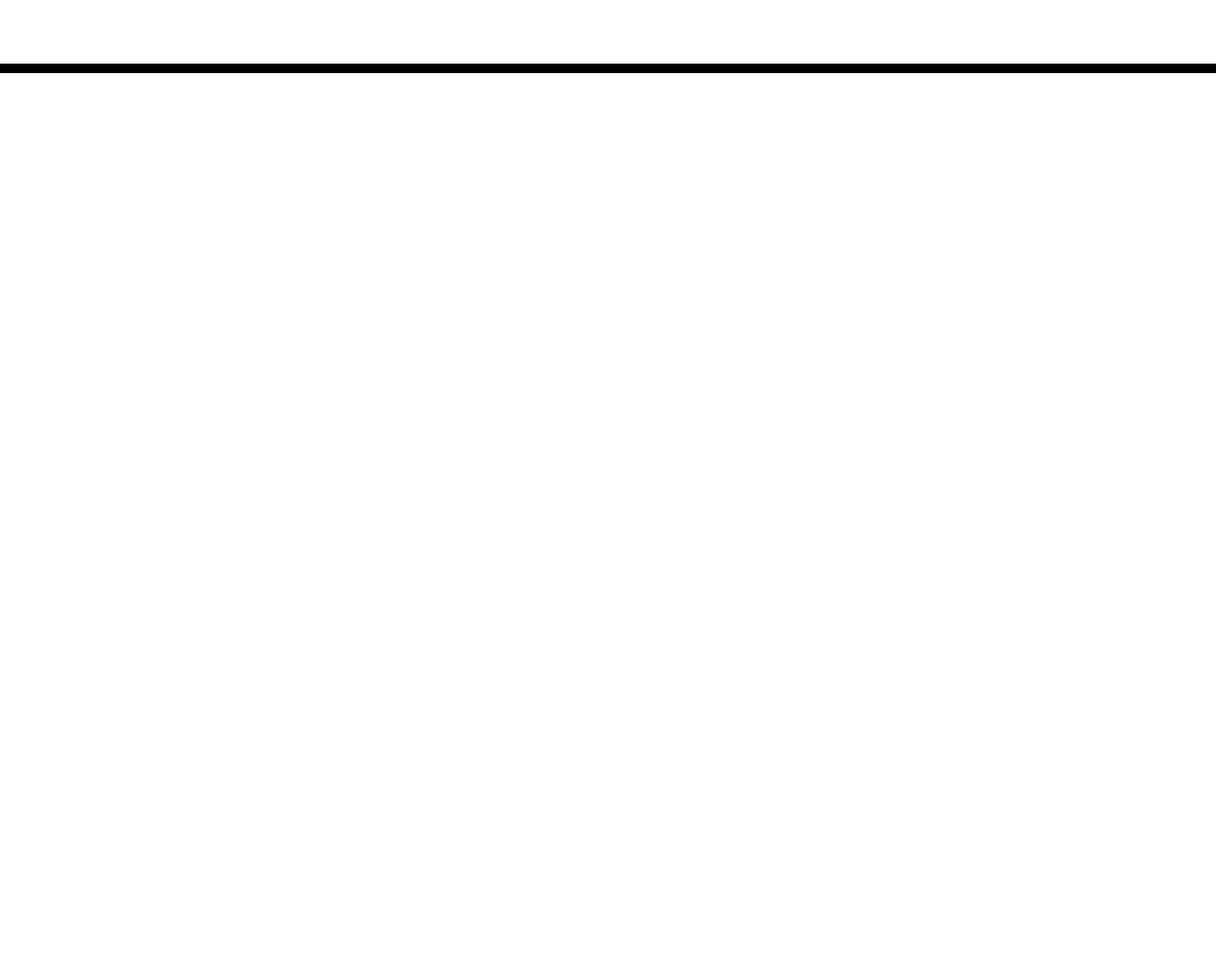
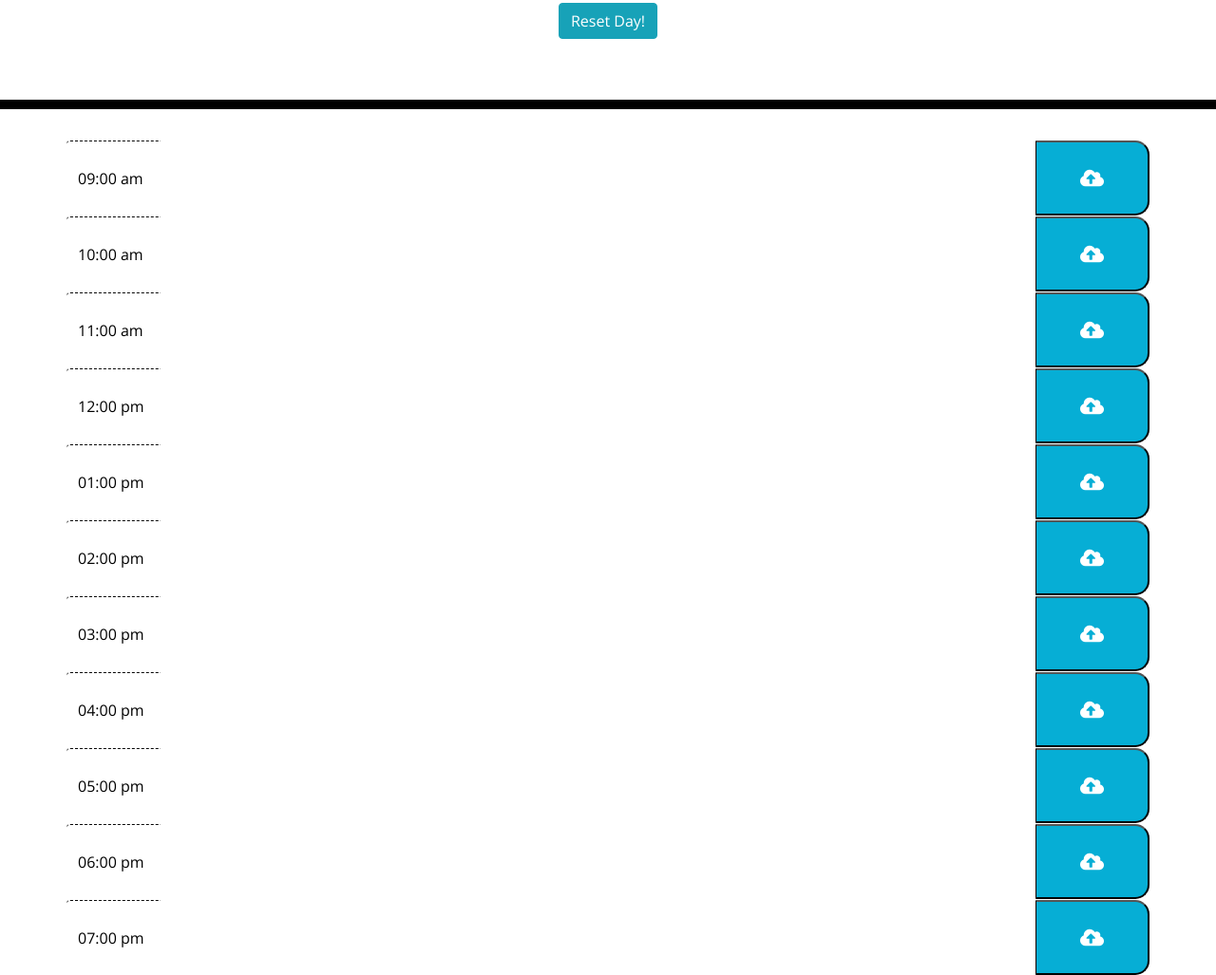
Before and after one commit to tmunkhb/challenge5.dailyplanner, a plain HTML site: page index.html in a window 1280 px wide. Shown: the part 191-1218 px from the top of the page at 95% size. Before the commit the page ends 800 px from the top, so only its background shows below. Drawn offline with nearby package versions, Linux system fonts and the light colour scheme; files that its build step writes are made by us from their sources.

Commit message:
finished html

```diff
--- a/Develop/css/style.css
+++ b/Develop/css/style.css
@@ -11,6 +11,7 @@ textarea{
   color: #000000;
   border-left: 1px solid black;
   padding: 10px;
+  width: 920px;
 }
 
 .jumbotron {
@@ -30,6 +31,14 @@ textarea{
   border-radius: 15px;
 }
 
+.input-group-text {
+  border:none;
+}
+
+.form-control {
+  border: none;
+}
+
 .row {
   white-space: pre-wrap;
   height: 80px;
@@ -40,6 +49,9 @@ textarea{
   background-color: #ffffff;
   color: #000000;
   border-top: 1px dashed #000000;
+  width: 100px;
+  text-align: center;
+  pad: 20px;
 }
 
 .past {
@@ -63,6 +75,8 @@ textarea{
   border-bottom-right-radius: 15px;
   background-color: #06AED5;
   color: white;
+  width: 120px;
+  font-size: 20px;
 }
 
 .saveBtn i:hover {
--- a/index.html
+++ b/index.html
@@ -18,7 +18,8 @@
       href="https://fonts.googleapis.com/css?family=Open+Sans&display=swap"
       rel="stylesheet"
     />
-    <link rel="stylesheet" href="style.css" />
+    <link rel="stylesheet" href="./Develop/css/style.css"/>
+
     <title>Work Day Scheduler</title>
   </head>
 
@@ -27,12 +28,125 @@
       <h1 class="display-3">Work Day Scheduler</h1>
       <p class="lead">A simple calendar app for scheduling your work day</p>
       <p id="currentDay" class="lead"></p>
+      <button type="button" class="btn btn-info" id="resetDay">Reset Day!</button>
     </header>
+
     <div class="container">
       <!-- Timeblocks go here -->
+      <div class="row">
+        <div class="input-group">
+          <div class="input-group-prepend">
+            <span class="input-group-text hour">09:00 am </span>
+          </div>
+          <textarea class="form-control" aria-label="With textarea" id="9am"></textarea>
+          <button type="button" class="saveBtn"><i class="fas fa-cloud-upload-alt"></i></button>
+        </div>
+      </div>
+
+      <div class="row">
+        <div class="input-group">
+          <div class="input-group-prepend">
+            <span class="input-group-text hour">10:00 am </span>
+          </div>
+          <textarea class="form-control" aria-label="With textarea" id="10am"></textarea>
+          <button type="button" class="saveBtn"><i class="fas fa-cloud-upload-alt"></i></button>
+        </div>
+      </div>
+
+      <div class="row">
+        <div class="input-group">
+          <div class="input-group-prepend">
+            <span class="input-group-text hour">11:00 am </span>
+          </div>
+          <textarea class="form-control" aria-label="With textarea" id="11am"></textarea>
+          <button type="button" class="saveBtn"><i class="fas fa-cloud-upload-alt"></i></button>
+        </div>
+      </div>
+
+      <div class="row">
+        <div class="input-group">
+          <div class="input-group-prepend">
+            <span class="input-group-text hour">12:00 pm </span>
+          </div>
+          <textarea class="form-control" aria-label="With textarea" id="12pm"></textarea>
+          <button type="button" class="saveBtn"><i class="fas fa-cloud-upload-alt"></i></button>
+        </div>
+      </div>
+
+      <div class="row">
+        <div class="input-group">
+          <div class="input-group-prepend">
+            <span class="input-group-text hour">01:00 pm </span>
+          </div>
+          <textarea class="form-control" aria-label="With textarea" id="13pm"></textarea>
+          <button type="button" class="saveBtn"><i class="fas fa-cloud-upload-alt"></i></button>
+        </div>
+      </div>
+
+      <div class="row">
+        <div class="input-group">
+          <div class="input-group-prepend">
+            <span class="input-group-text hour">02:00 pm </span>
+          </div>
+          <textarea class="form-control" aria-label="With textarea" id="14pm"></textarea>
+          <button type="button" class="saveBtn"><i class="fas fa-cloud-upload-alt"></i></button>
+        </div>
+      </div>
+
+      <div class="row">
+        <div class="input-group">
+          <div class="input-group-prepend">
+            <span class="input-group-text hour">03:00 pm </span>
+          </div>
+          <textarea class="form-control" aria-label="With textarea" id="15pm"></textarea>
+          <button type="button" class="saveBtn"><i class="fas fa-cloud-upload-alt"></i></button>
+        </div>
+      </div>
+
+      <div class="row">
+        <div class="input-group">
+          <div class="input-group-prepend">
+            <span class="input-group-text hour">04:00 pm </span>
+          </div>
+          <textarea class="form-control" aria-label="With textarea" id="16pm"></textarea>
+          <button type="button" class="saveBtn"><i class="fas fa-cloud-upload-alt"></i></button>
+        </div>
+      </div>
+
+      <div class="row">
+        <div class="input-group">
+          <div class="input-group-prepend">
+            <span class="input-group-text hour">05:00 pm </span>
+          </div>
+          <textarea class="form-control" aria-label="With textarea" id="17pm"></textarea>
+          <button type="button" class="saveBtn"><i class="fas fa-cloud-upload-alt"></i></button>
+        </div>
+      </div>
+
+      <div class="row">
+        <div class="input-group">
+          <div class="input-group-prepend">
+            <span class="input-group-text hour">06:00 pm </span>
+          </div>
+          <textarea class="form-control" aria-label="With textarea" id="18pm"></textarea>
+          <button type="button" class="saveBtn"><i class="fas fa-cloud-upload-alt"></i></button>
+        </div>
+      </div>
+
+      <div class="row">
+        <div class="input-group">
+          <div class="input-group-prepend">
+            <span class="input-group-text hour">07:00 pm </span>
+          </div>
+          <textarea class="form-control" aria-label="With textarea" id="19pm"></textarea>
+          <button type="button" class="saveBtn"><i class="fas fa-cloud-upload-alt"></i></button>
+        </div>
+      </div>
+
     </div>
 
     <script src="https://code.jquery.com/jquery-3.4.1.min.js"></script>
     <script src="https://cdnjs.cloudflare.com/ajax/libs/moment.js/2.24.0/moment.min.js"></script>
+    <script src="./Develop/js/script.js"></script>
   </body>
 </html>
```
